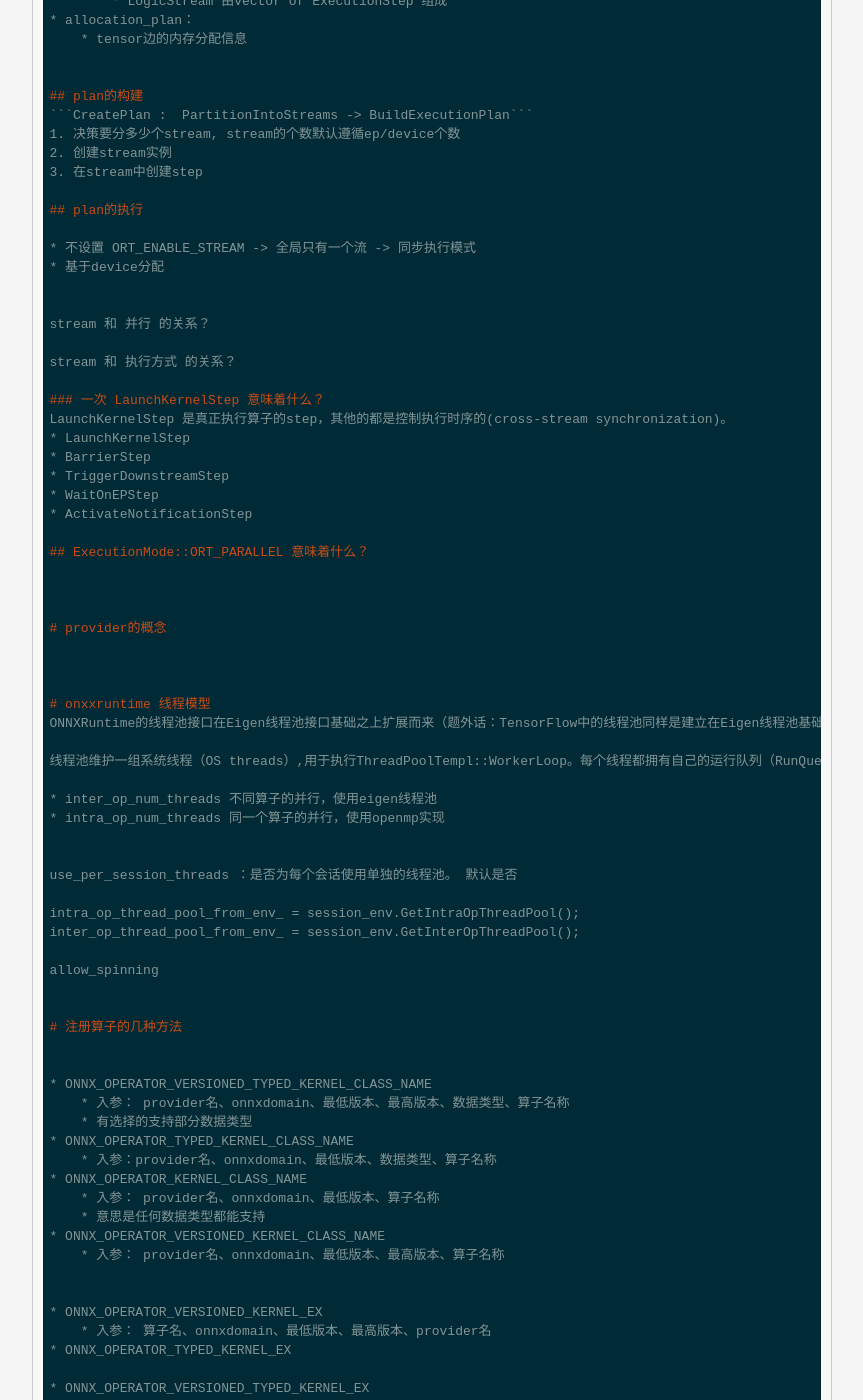
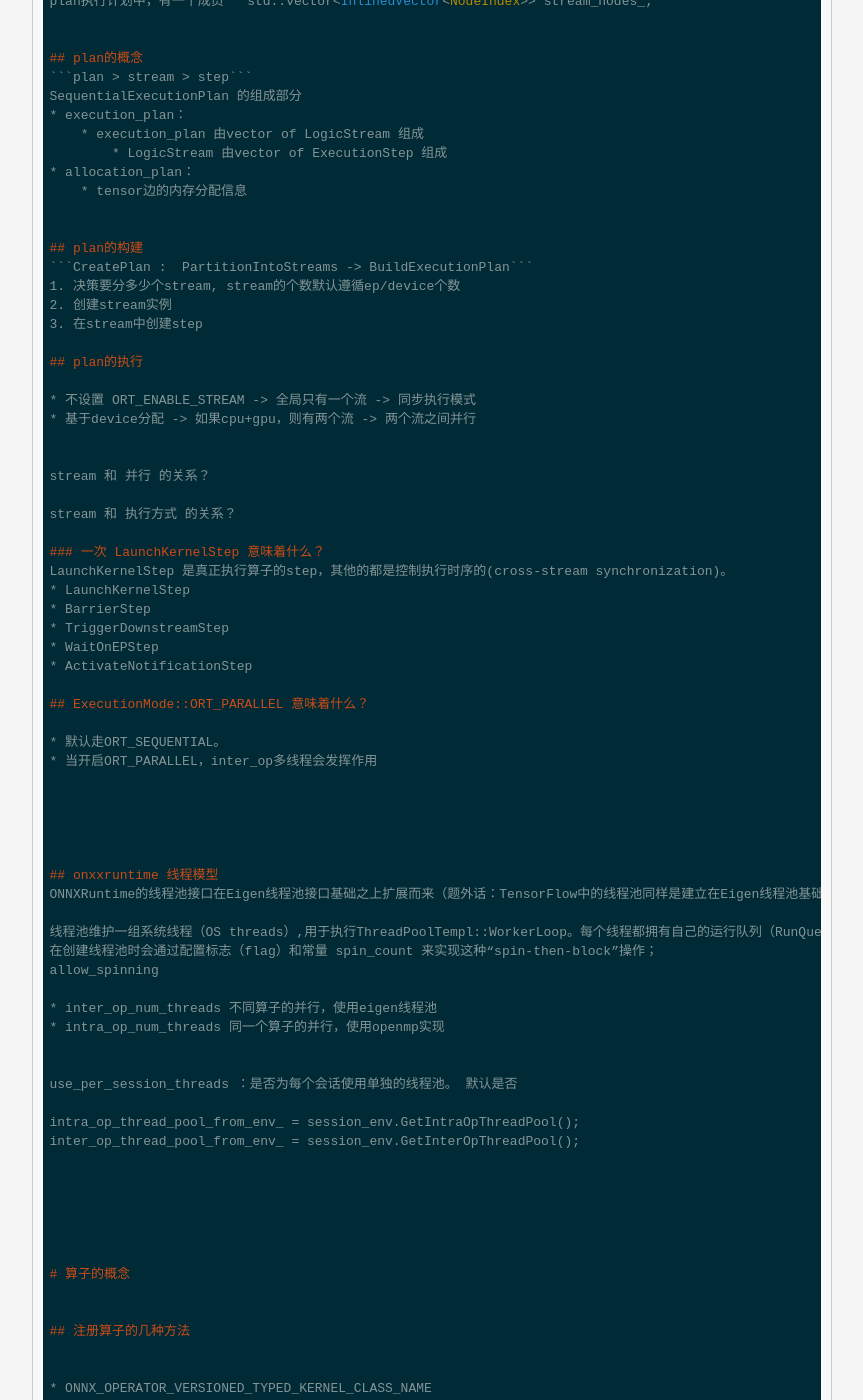
Before and after one commit to lucky521/blog, a Jekyll site: the page built from _posts/ml/2024-09-01-Onnxruntime.markdown, in a window 1280 px wide and 1400 px high, scrolled down 1361 px. Shown: the whole window, without its empty margins (208-1071 px from the left). Built offline with Jekyll 4.4.1, drawn with Linux system fonts in a browser that asks for light colours; some of the changed text lies outside the part shown.

Commit message:
update blog

```diff
--- a/_posts/ml/2019-03-25-ML-Serving.markdown
+++ b/_posts/ml/2019-03-25-ML-Serving.markdown
@@ -186,6 +186,7 @@
   * https://onnxruntime.ai/docs/performance/model-optimizations/quantization.html
   * https://onnxruntime.ai/docs/performance/model-optimizations/float16.html
 * pytorch自带工具
+  * torch.quantization
   * https://github.com/NVIDIA/TensorRT/tree/main/tools/pytorch-quantization
 * huggingface自带工具
   * https://huggingface.co/docs/transformers/en/quantization
--- a/_posts/ml/2024-09-01-Onnxruntime.markdown
+++ b/_posts/ml/2024-09-01-Onnxruntime.markdown
@@ -21,7 +21,15 @@
 3. 插入跨设备之间需要的copy节点
 
 
-# 执行机制、设备分配、内存管理
+# provider的概念
+
+# cuda ep
+
+cuda graph
+gpu_graph_id
+
+
+# 执行机制、内存管理
 
 ## stream的概念
 
@@ -51,7 +59,7 @@
 ## plan的执行
 
 * 不设置 ORT_ENABLE_STREAM -> 全局只有一个流 -> 同步执行模式
-* 基于device分配
+* 基于device分配 -> 如果cpu+gpu，则有两个流 -> 两个流之间并行
 
 
 stream 和 并行 的关系？
@@ -68,16 +76,19 @@
 
 ## ExecutionMode::ORT_PARALLEL 意味着什么？
 
-
-
-# provider的概念
+* 默认走ORT_SEQUENTIAL。
+* 当开启ORT_PARALLEL，inter_op多线程会发挥作用
 
 
 
-# onxxruntime 线程模型
+
+
+## onxxruntime 线程模型
 ONNXRuntime的线程池接口在Eigen线程池接口基础之上扩展而来（题外话：TensorFlow中的线程池同样是建立在Eigen线程池基础上）
 
-线程池维护一组系统线程（OS threads）,用于执行ThreadPoolTempl::WorkerLoop。每个线程都拥有自己的运行队列（RunQueue），运行队列中都是被push进来的待执行的任务（Task）。主要的工作任务是从队列中弹出一个任务并执行至结束。如果线程的运行队列为空，则线程陷入自旋（spin）等待任务到达，并且尝试从其它线程的运行队列中“偷取”任务来执行，如果没有偷来任务，则阻塞在系统中。在创建线程池时会通过配置标志（flag）和常量 spin_count 来实现这种“spin-then-block”操作；
+线程池维护一组系统线程（OS threads）,用于执行ThreadPoolTempl::WorkerLoop。每个线程都拥有自己的运行队列（RunQueue），运行队列中都是被push进来的待执行的任务（Task）。主要的工作任务是从队列中弹出一个任务并执行至结束。如果线程的运行队列为空，则线程陷入自旋（spin）等待任务到达，并且尝试从其它线程的运行队列中“偷取”任务来执行，如果没有偷来任务，则阻塞在系统中。
+在创建线程池时会通过配置标志（flag）和常量 spin_count 来实现这种“spin-then-block”操作；
+allow_spinning
 
 * inter_op_num_threads 不同算子的并行，使用eigen线程池
 * intra_op_num_threads 同一个算子的并行，使用openmp实现
@@ -88,10 +99,15 @@
 intra_op_thread_pool_from_env_ = session_env.GetIntraOpThreadPool();
 inter_op_thread_pool_from_env_ = session_env.GetInterOpThreadPool();
 
-allow_spinning
 
 
-# 注册算子的几种方法
+
+
+
+# 算子的概念
+
+
+## 注册算子的几种方法
 
 
 * ONNX_OPERATOR_VERSIONED_TYPED_KERNEL_CLASS_NAME
@@ -117,7 +133,7 @@
 
 
 
-# 算子按开发模式分类
+## 算子按开发模式分类
 
 * onnxruntime/onnxruntime/core/providers
     * https://github.com/onnx/onnx/blob/main/docs/Operators.md
@@ -127,6 +143,17 @@
 
 
 
+
+## 了解一些算子
+
+* shape 很好理解，就是算出输入tensor的维度，然后作为一个一维tensor输出出来
+* reshape 输入数据tensor和期望的维度tensor，输出调整维度后的tensor （如果转换不了，会执行失败）
+* tile 输入数据tensor和repeats tensor，其中repeats tensor是一维tensor，每一个元素意味着对应data维度要重复复制多少遍，输出扩张复制后的新tensor
+* squeeze 移除张量中维度大小为1的指定轴
+* Unsqueeze 在指定位置插入新的轴，从而增加张量的维度
+* slice 在axes指定的维度上，从starts到ends做切片
+* ConstantOfShape 按制定的的shape生成一个常量tensor
+* Expand 根据广播规则扩展输入张量到目标形状。
 
 # Python运行
 
@@ -217,7 +244,7 @@
 
 
 
-
+## 看看 Attention 是如何融合成的？
 
 
 
```
Also changed, not shown: other parts of _posts/ml/2024-09-01-Onnxruntime.markdown (+0 -11 lines).
